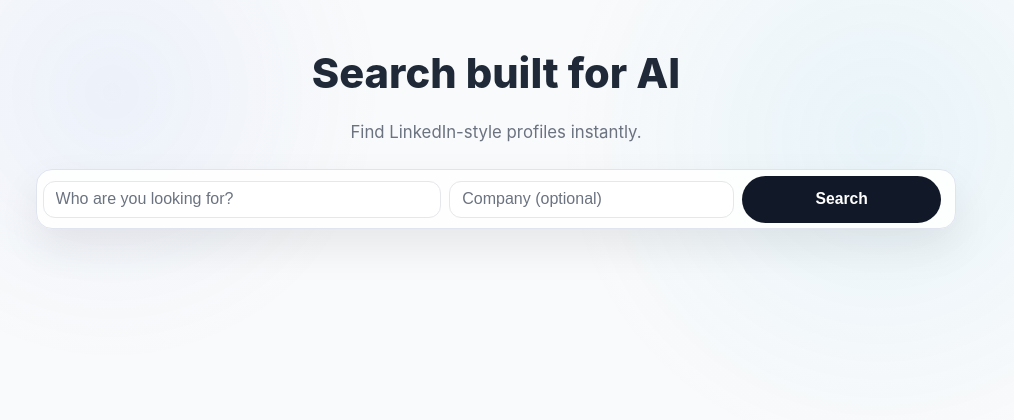
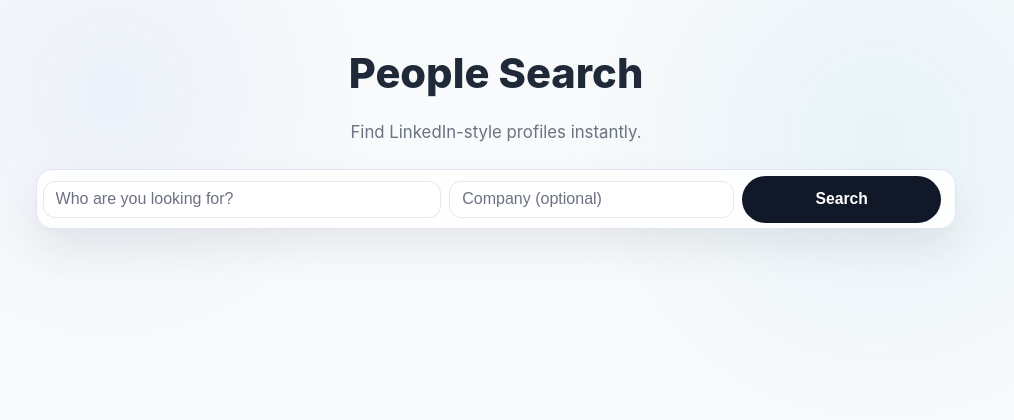
Before and after one commit to Kedaar-NR/people-parse, a FastAPI app: page / in a window 1280 px wide. Shown: the top 420 px of the page, without its empty margins (144-1158 px from the left). Run offline with FastAPI, Linux system fonts and the light colour scheme.

Commit message:
Rename hero title to People Search

```diff
--- a/templates/index.html
+++ b/templates/index.html
@@ -9,7 +9,7 @@
 <body>
     <div class="container hero-wrap">
         <header class="hero">
-            <h1>Search built for AI</h1>
+            <h1>People Search</h1>
             <p class="subtitle">Find LinkedIn-style profiles instantly.</p>
         </header>
 
```
